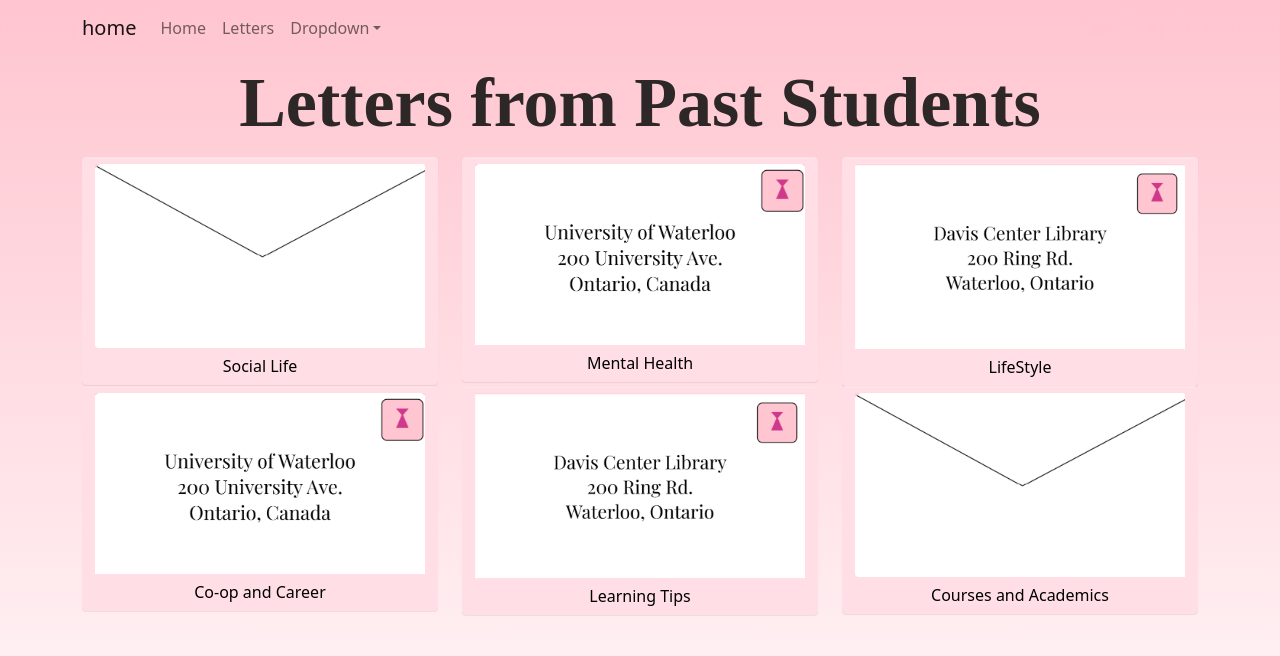
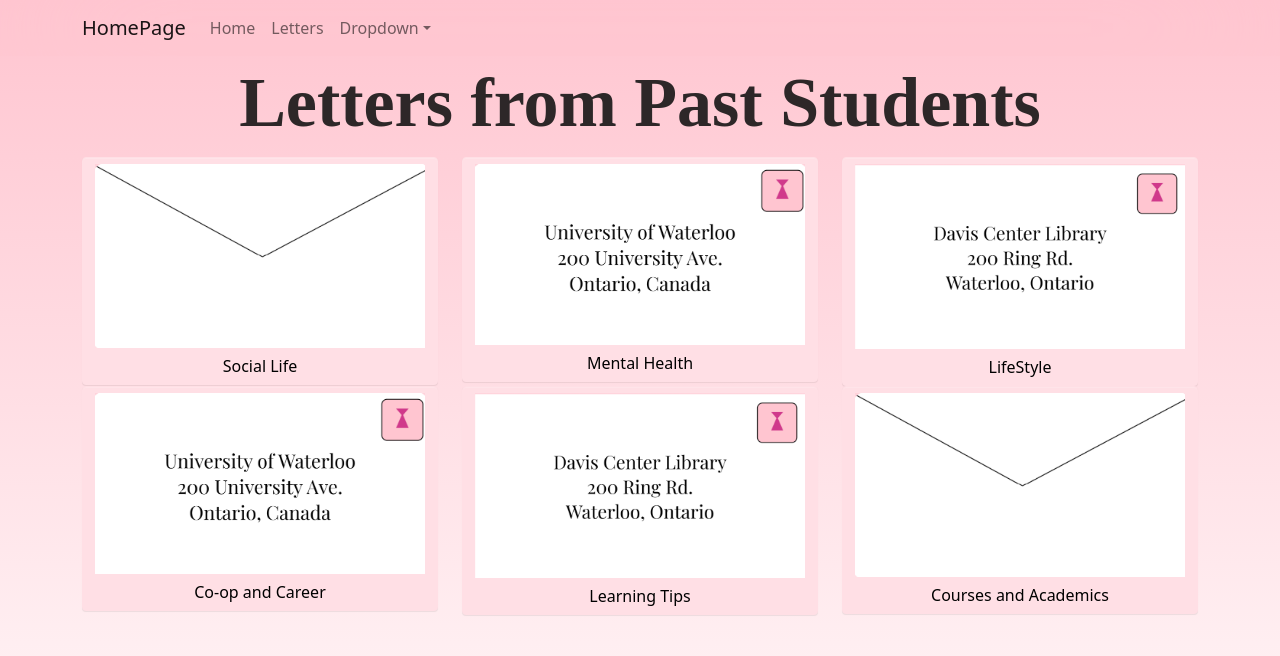
Before and after one commit to connie-wg/mathorientation, a Next.js app: page /letters in a window 1280 px wide. Shown: the top 656 px of the page. Built offline with nearby package versions, Linux system fonts and the light colour scheme.

Commit message:
added homepage link to navbar

```diff
--- a/components/Letter.js
+++ b/components/Letter.js
@@ -29,7 +29,7 @@ const Letter = (props) => {
 
   return (
     <>
-      <Button classname={styles.letterBox} onClick={handleShowModal} >
+      <Button onClick={handleShowModal} >
         <ImageBackground src={useImage}>
         </ImageBackground>
         <div>{letterTitle}</div>
--- a/components/NavBar.js
+++ b/components/NavBar.js
@@ -7,7 +7,7 @@ const NavBar = () => {
     <div>
       <Navbar className={"navbar-container"} expand="lg">
       <Container className="container-fluid">
-        <Navbar.Brand href="#home">home</Navbar.Brand>
+        <Navbar.Brand href="/">HomePage</Navbar.Brand>
         <Navbar.Toggle aria-controls="basic-navbar-nav" />
         <Navbar.Collapse id="basic-navbar-nav">
           <Nav className="mr-auto">
```
